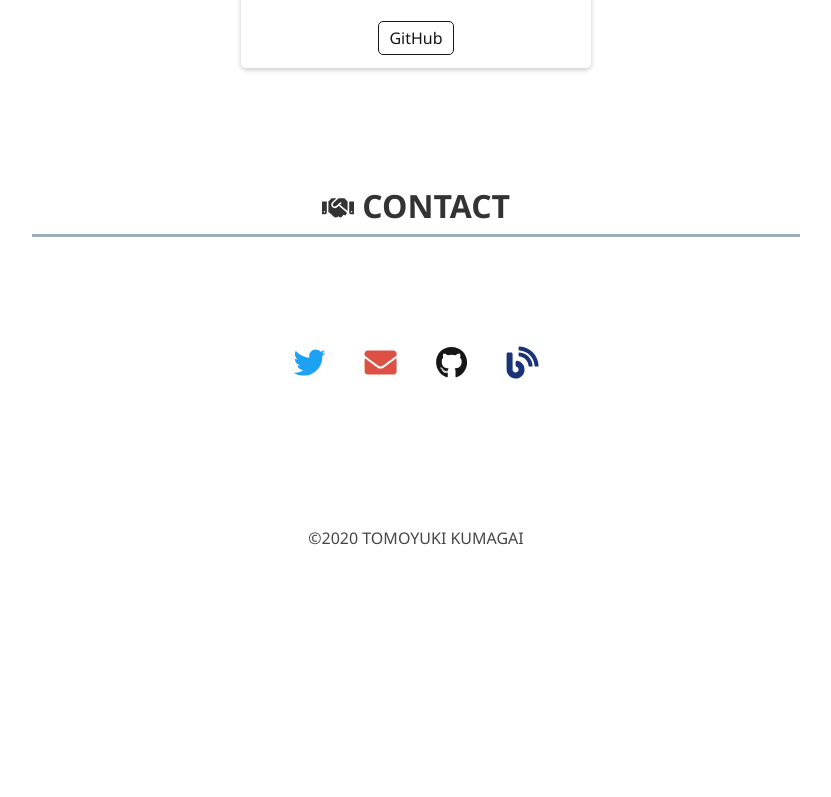
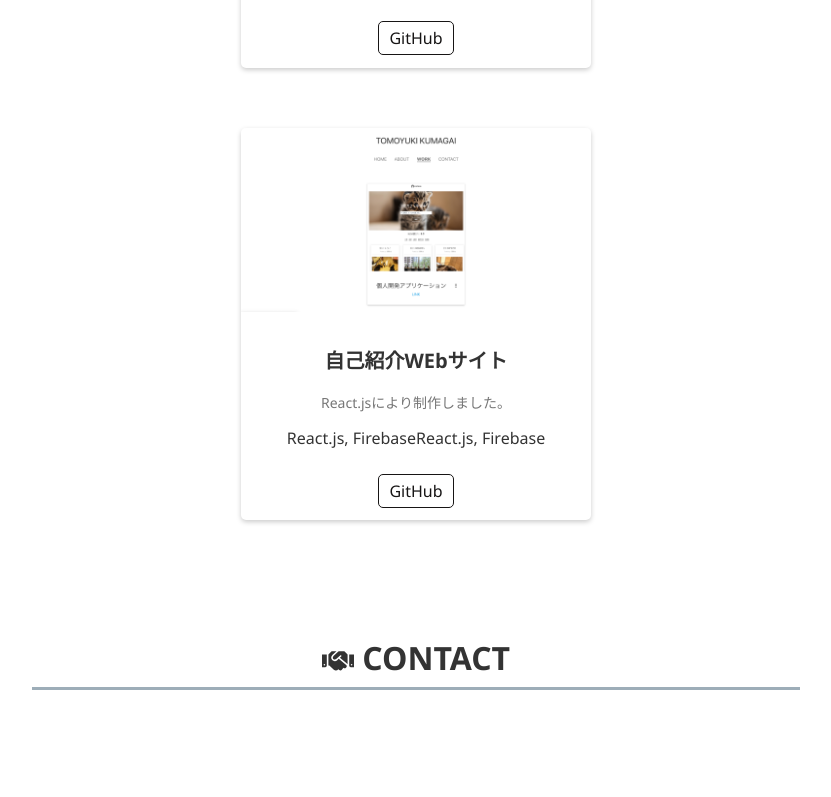
Before and after one commit to tomo-0131/my-project, a Vue app: page / in a window 1280 px wide. Shown: the part 1580-2377 px from the top of the page, without its empty margins (224-1055 px from the left). Before the commit the page ends 2147 px from the top, so only its background shows below. Built offline with nearby package versions, Linux system fonts and the light colour scheme; what vue-particles, vue-smoothscroll, vue-typer would draw is missing.

Commit message:
カード追加

```diff
--- a/src/components/Work.vue
+++ b/src/components/Work.vue
@@ -8,6 +8,16 @@
           <h1 class="card-title">CATPIA</h1>
           <p class="card-text">猫カフェを共有できるアプリです。</p>
           <p class="card-lang">Ruby,Rails,AWS,CircleCI,Docker</p>
+          <br>
+          <a href="https://github.com/tomo-0131/CATPIA_v2" class="card-link github-link">GitHub</a>
+        </div>
+      </li>
+      <li class="card">
+        <img class="card-img" src="../assets/web.png" alt="">
+        <div class="card-content">
+          <h1 class="card-title">自己紹介WEbサイト</h1>
+          <p class="card-text">React.jsにより制作しました。</p>
+          <p class="card-lang">React.js, FirebaseReact.js, Firebase</p>
           <br>
           <a href="https://github.com/tomo-0131/CATPIA_v2" class="card-link github-link">GitHub</a>
         </div>
```
